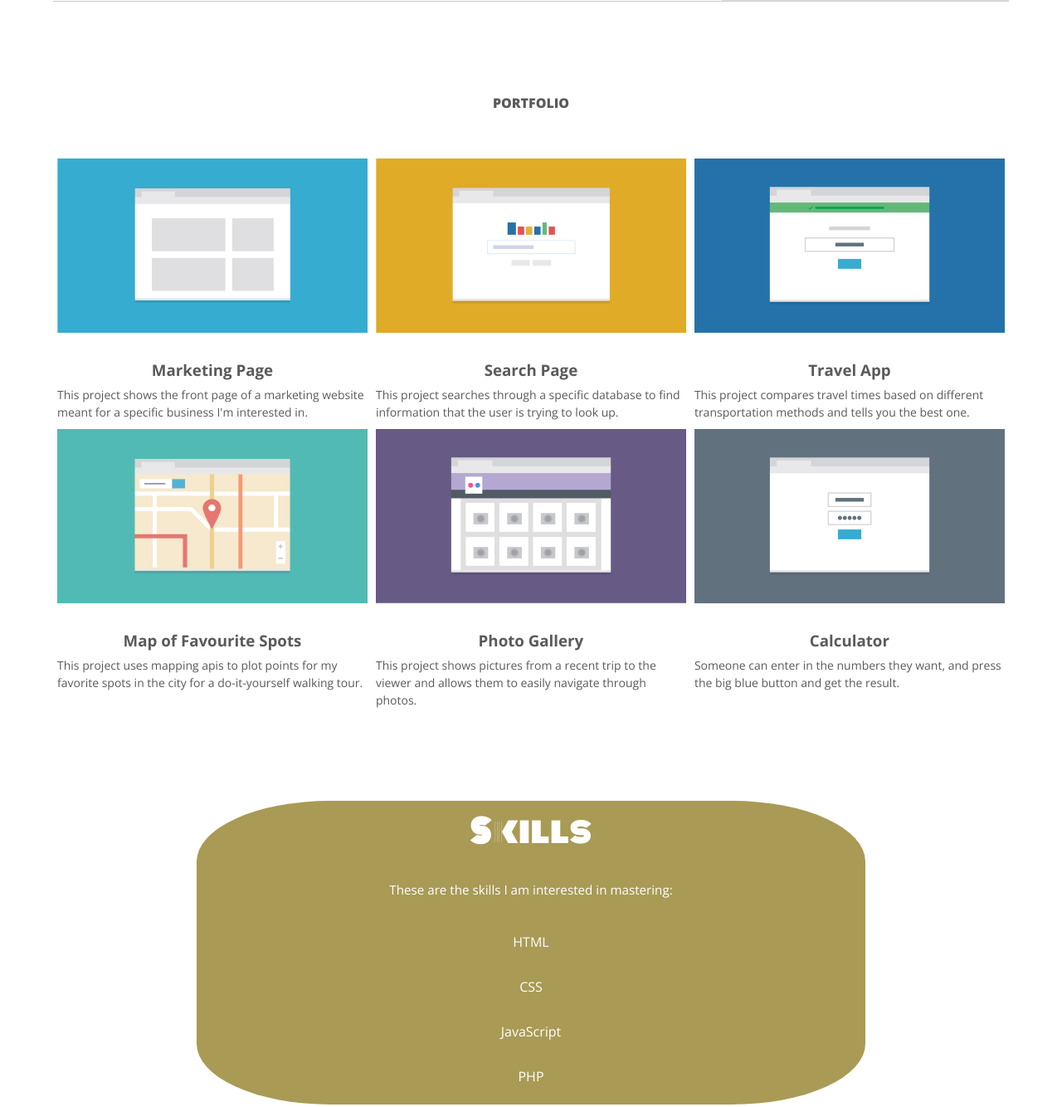
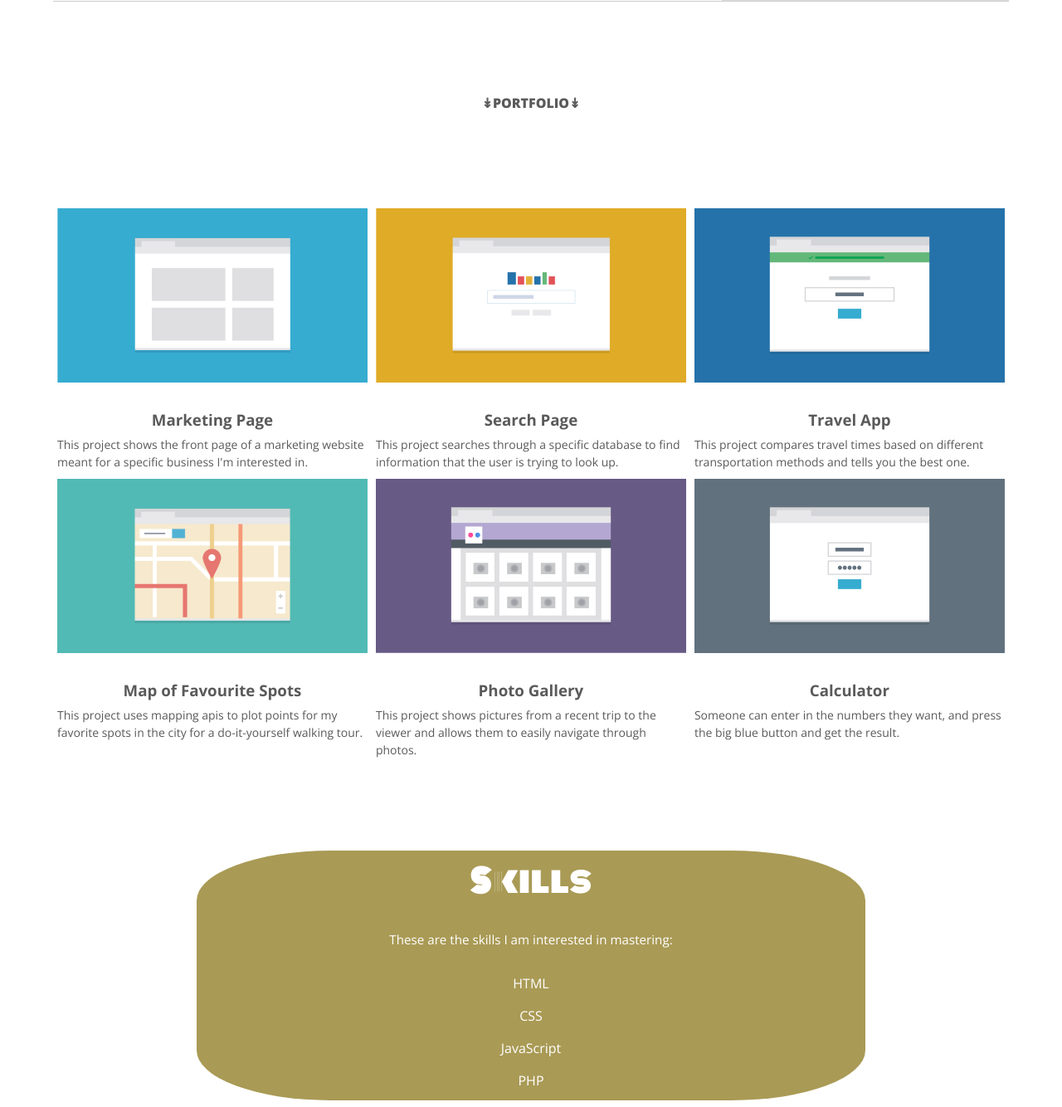
Before and after one commit to MissLB98/Project2, a plain HTML site: page index.html in a window 1280 px wide. Shown: the part 459-1793 px from the top of the page at 83% size. Drawn offline with nearby package versions, Linux system fonts and the light colour scheme; a web font is replaced by a local one.

Commit message:
final changes

```diff
--- a/css/style.css
+++ b/css/style.css
@@ -153,17 +153,17 @@ nav	{
 
 .extra-section li	{
 	display: block;
-	padding: 10px;
-	margin: 10px;
+	padding: 5px;
+	margin: 5px;
 	border-radius: 50%;
-	transition: all .5s;
+	transition: all 1s;
 }
 
 .extra-section li:hover	{
-	background: #000;
-	color: #fff;
+	color: #000;
 	font-weight: 800;
-	transform: scale(1.2) rotatex(40deg);
+	transform: scale(1.2) rotatey(330deg) rotatex(360deg);
+	opacity: .5;
 }
 
 .extra-section h2	{
@@ -247,7 +247,7 @@ MEDIA QUERIES
 		}
 
 	.h2-portfolio	{
-		padding-top: 60px;
+		padding: 60px 0px;
 		}
 
 	.container	{
@@ -332,7 +332,6 @@ MEDIA QUERIES
 		font-size: 1rem;
 		}
 
-
 }
 
 
--- a/index.html
+++ b/index.html
@@ -40,7 +40,7 @@
 				</div>
 
 			<div class="container clearfix">
-				<h2 class="h2-portfolio" id="portfolio">PORTFOLIO</h2>
+				<h2 class="h2-portfolio" id="portfolio">&#8609;PORTFOLIO&#8609;</h2>
 
 				<div class="primary col">
 					<div class="portfolio-items">
```
